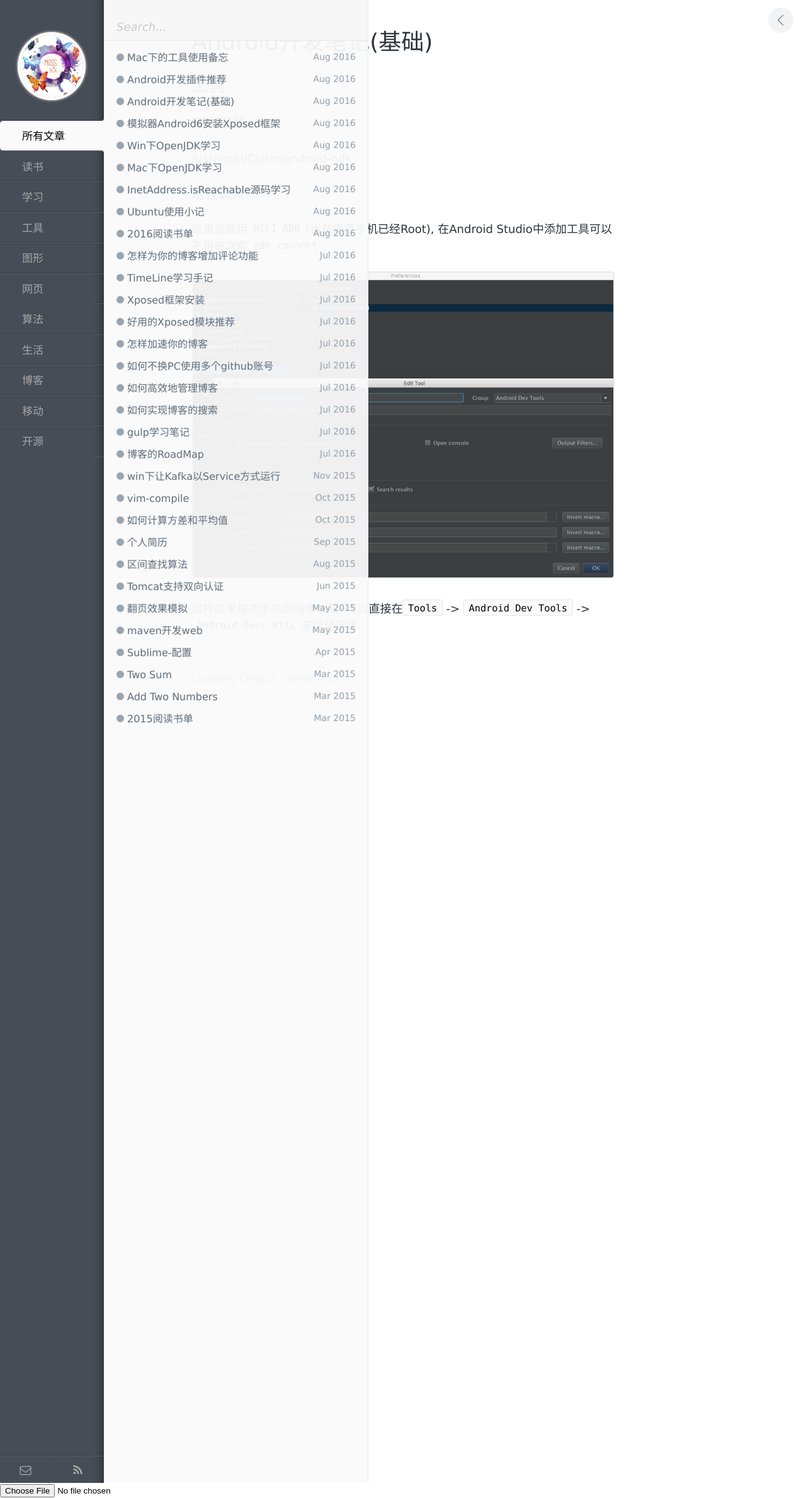
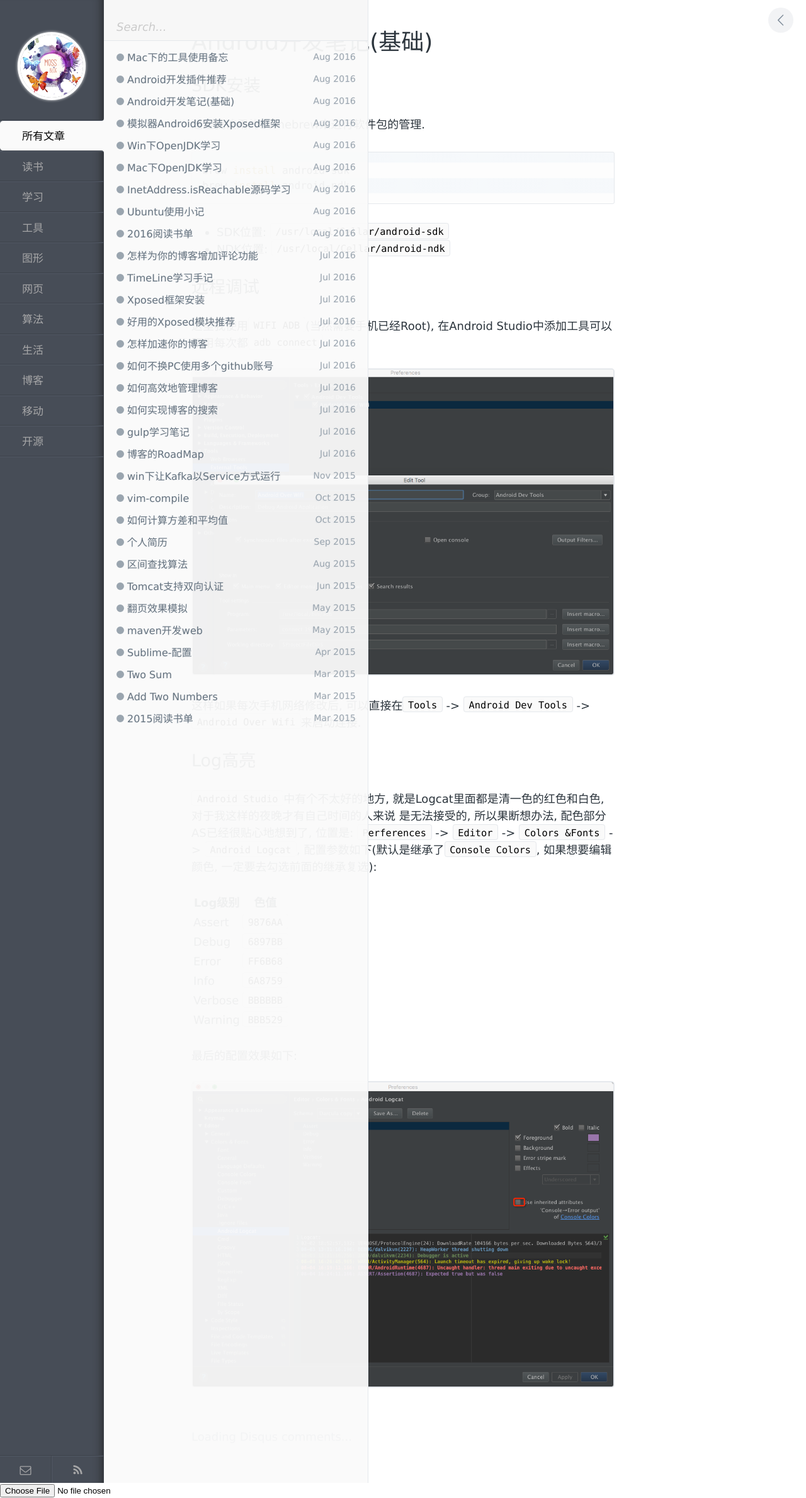
Before and after one commit to aiziyuer/aiziyuer.github.io, a Jekyll site: the page built from _posts/mobile/2016-08-28-android-develop-base-action.markdown, in a window 1280 px wide. Shown: the whole page at 63% size. Built offline with Jekyll 4.4.1, drawn with Linux system fonts in a browser that asks for light colours; comment, search, counter and statistics services are not loaded.

Commit message:
更新文章<<Android开发笔记(基础)>>

````diff
--- a/_posts/mobile/2016-08-28-android-develop-base-action.markdown
+++ b/_posts/mobile/2016-08-28-android-develop-base-action.markdown
@@ -6,14 +6,20 @@
 published: True
 ---
 
-## 工具
+## SDK安装
 
-### SDK安装
+这里我使用的homebrew来进行软件包的管理.
 
-/usr/local/Cellar/android-ndk
+```bash
+brew install android-sdk
+brew install android-ndk
+```
+
+- SDK位置: `/usr/local/Cellar/android-sdk`
+- NDK位置: `/usr/local/Cellar/android-ndk`
 
 
-### 远程调试
+## 远程调试
 
 这里我使用`WIFI ADB`(当然需要手机已经Root), 在Android Studio中添加工具可以不用每次都`adb connect`:
 
@@ -21,3 +27,23 @@
 
 
 这样如果每次手机网络修改后, 可以直接在`Tools` -> `Android Dev Tools` -> `Android Over Wifi`来启动连接.
+
+
+## Log高亮
+
+`Android Studio`中有个不太好的地方, 就是Logcat里面都是清一色的红色和白色, 对于我这样的夜晚才有自己时间的人来说
+是无法接受的, 所以果断想办法, 配色部分AS已经很贴心地想到了, 位置是: `Perferences` -> `Editor`
+-> `Colors &Fonts` -> `Android Logcat`, 配置参数如下(默认是继承了`Console Colors`, 如果想要编辑颜色, 一定要去勾选前面的继承复选):
+
+Log级别		| 	色值
+-|-
+Assert		|	`9876AA`
+Debug		|	`6897BB`
+Error		|	`FF6B68`
+Info		|	`6A8759`
+Verbose		|	`BBBBBB`
+Warning		|	`BBB529`
+
+最后的配置效果如下:
+
+![image](/image/android-develop-base-action/QQ20160829-0.png)
````
Also changed, not shown: image/android-develop-base-action/QQ20160829-0.png (added).
